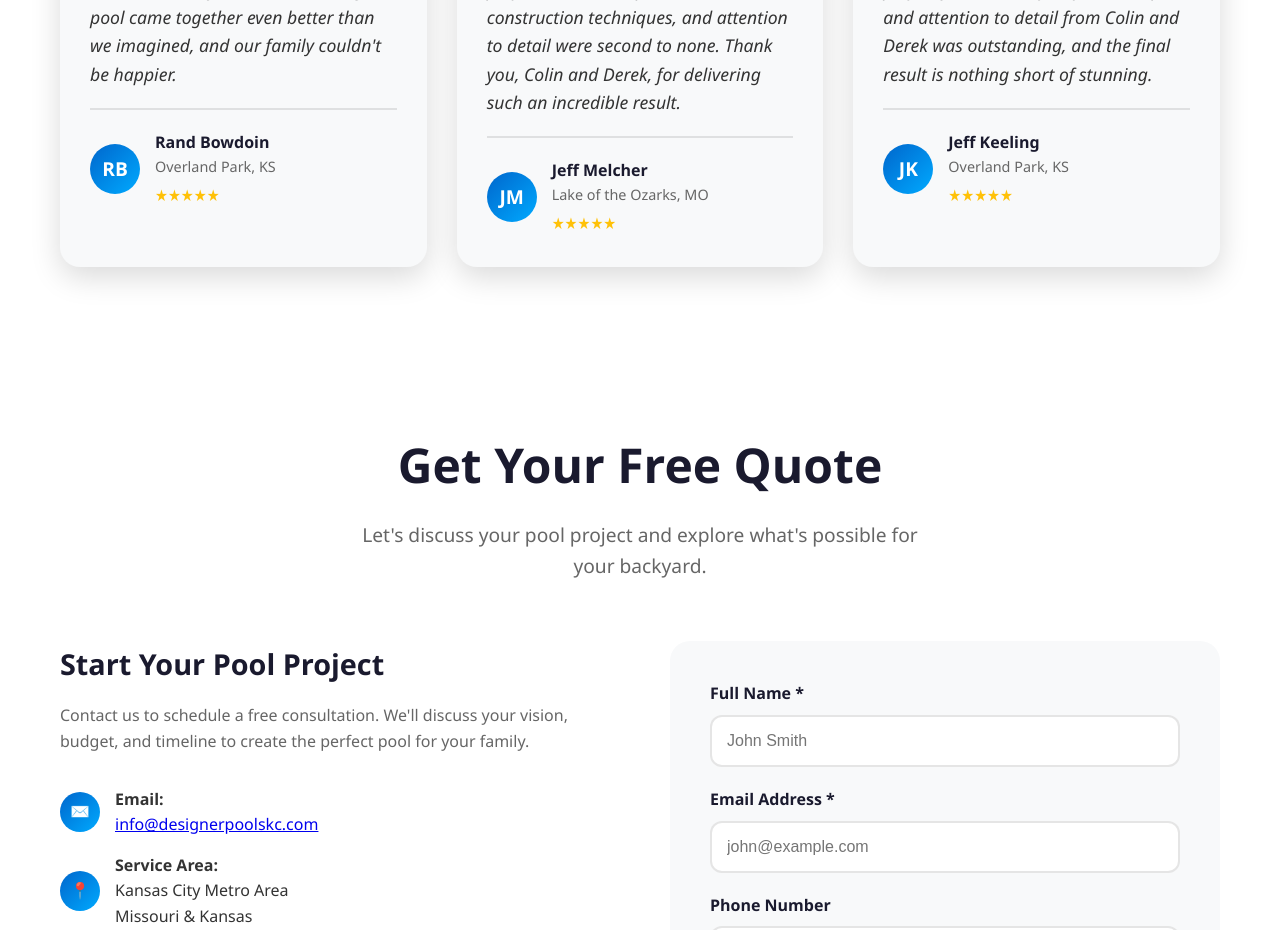
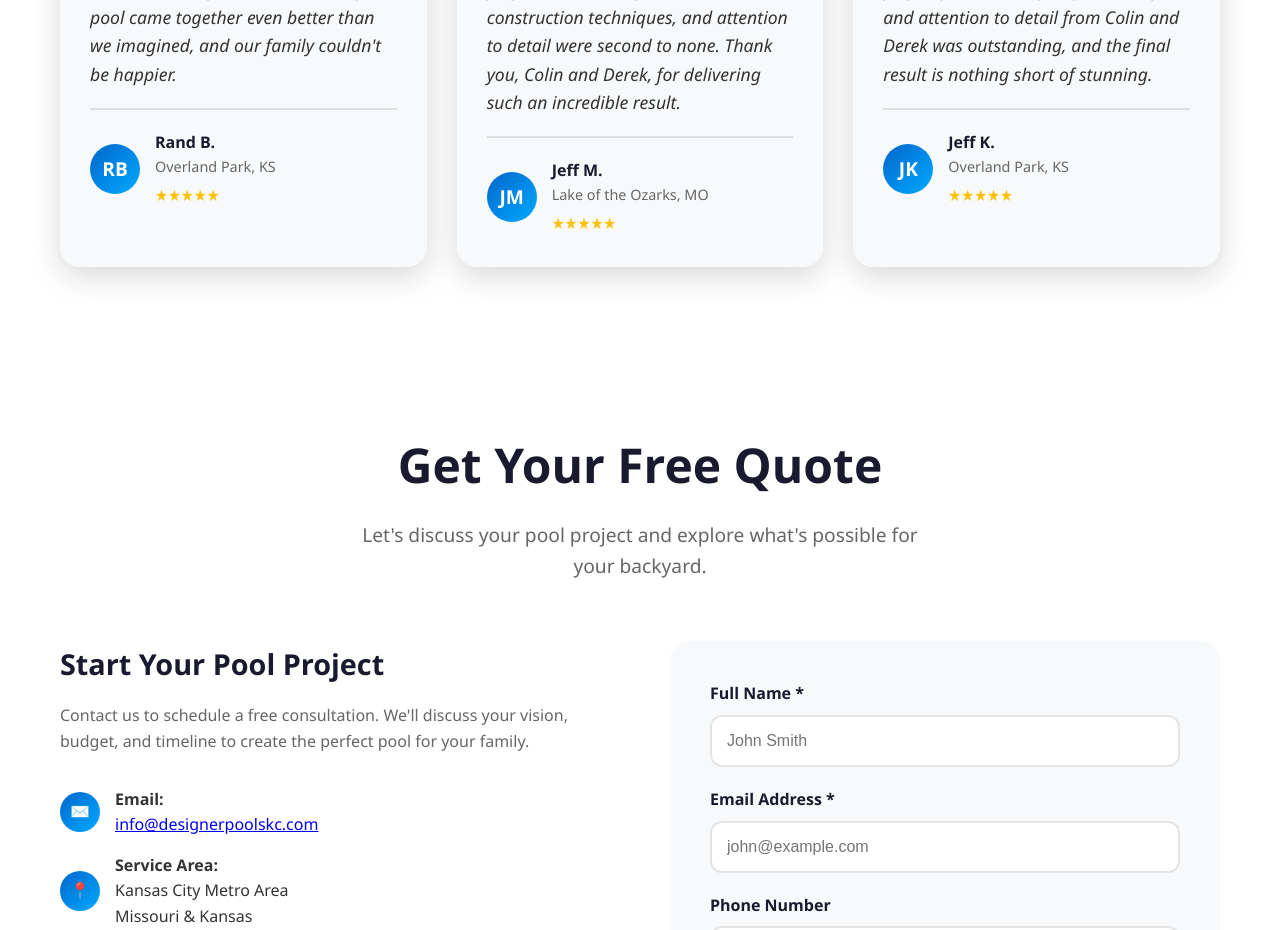
Before and after one commit to team1db0010/webdesignerpools, a website: page public/index.html in a window 1280 px wide. Shown: the part 4500-5430 px from the top of the page. Drawn offline with Linux system fonts and the light colour scheme.

Commit message:
Abbreviate customer last names in testimonials

```diff
--- a/public/index.html
+++ b/public/index.html
@@ -513,7 +513,7 @@
           <div class="testimonial-author">
             <div class="testimonial-avatar">RB</div>
             <div class="testimonial-info">
-              <div class="testimonial-name">Rand Bowdoin</div>
+              <div class="testimonial-name">Rand B.</div>
               <div class="testimonial-location">Overland Park, KS</div>
               <div class="testimonial-stars">★★★★★</div>
             </div>
@@ -527,7 +527,7 @@
           <div class="testimonial-author">
             <div class="testimonial-avatar">JM</div>
             <div class="testimonial-info">
-              <div class="testimonial-name">Jeff Melcher</div>
+              <div class="testimonial-name">Jeff M.</div>
               <div class="testimonial-location">Lake of the Ozarks, MO</div>
               <div class="testimonial-stars">★★★★★</div>
             </div>
@@ -541,7 +541,7 @@
           <div class="testimonial-author">
             <div class="testimonial-avatar">JK</div>
             <div class="testimonial-info">
-              <div class="testimonial-name">Jeff Keeling</div>
+              <div class="testimonial-name">Jeff K.</div>
               <div class="testimonial-location">Overland Park, KS</div>
               <div class="testimonial-stars">★★★★★</div>
             </div>
```
